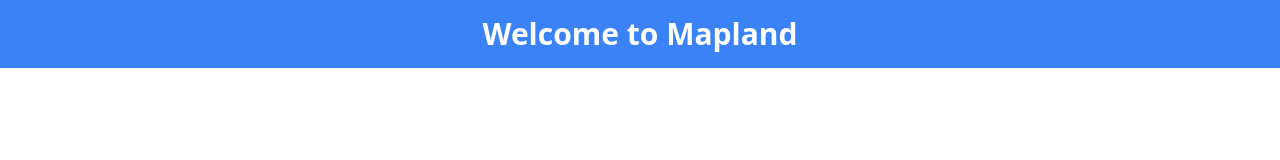
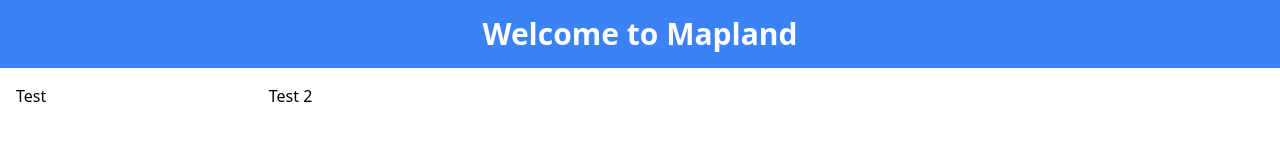
Before and after one commit to Ben-Cor/Map-Site, a plain HTML site: page index.html in a window 1280 px wide. Drawn offline with nearby package versions, Linux system fonts and the light colour scheme.

Commit message:
grid structure formed

```diff
--- a/index.html
+++ b/index.html
@@ -7,9 +7,20 @@
     <script src="https://cdn.tailwindcss.com"></script>
 </head>
 <body>
+    <!-- header -->
     <header class="font-bold text-3xl text-center bg-blue-500 text-white p-4">
         <h1>Welcome to Mapland</h1>
     </header>
 
+    <!-- main -->
+    <main class="grid grid-cols-5 gap-4 p-4">
+        <div>
+            <p>Test</p>
+        </div>
+        <div class="col-span-4">
+            <p>Test 2</p>
+        </div>
+    </main>
+
 </body>
 </html>
```
